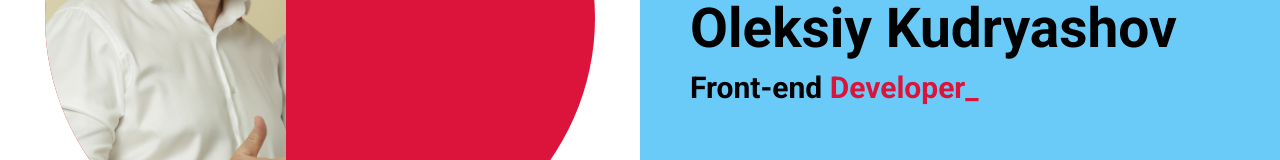
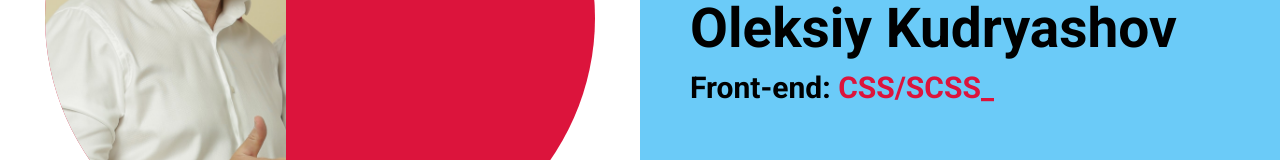
Before and after one commit to SmilingDogs/my-portfolio, a React (Create React App) app: page / in a window 1280 px wide. Shown: the part 422-582 px from the top of the page. Built offline with nearby package versions, Linux system fonts and the light colour scheme.

Commit message:
changed typing words

```diff
--- a/src/components/Intro/Intro.js
+++ b/src/components/Intro/Intro.js
@@ -13,7 +13,7 @@ const Intro = () => {
       backDelay: 1500,
       backSpeed:60,
       cursorChar: "_",
-      strings: ["Student", "Developer", "Enthusiast"],
+      strings: ["HTML", "CSS/SCSS", "Javascript", "React"],
     });
   }, [])
 
@@ -28,7 +28,7 @@ const Intro = () => {
         <div className="wrapper">
           <h2>Hi there! I'm</h2>
           <h1>Oleksiy Kudryashov</h1>
-          <h3>Front-end <span ref={textRef}>Developer</span></h3>
+          <h3>Front-end: <span ref={textRef}></span></h3>
         </div>
         <a href="#portfolio">
           <img src="assets/down.png" alt="arrow" />
```
